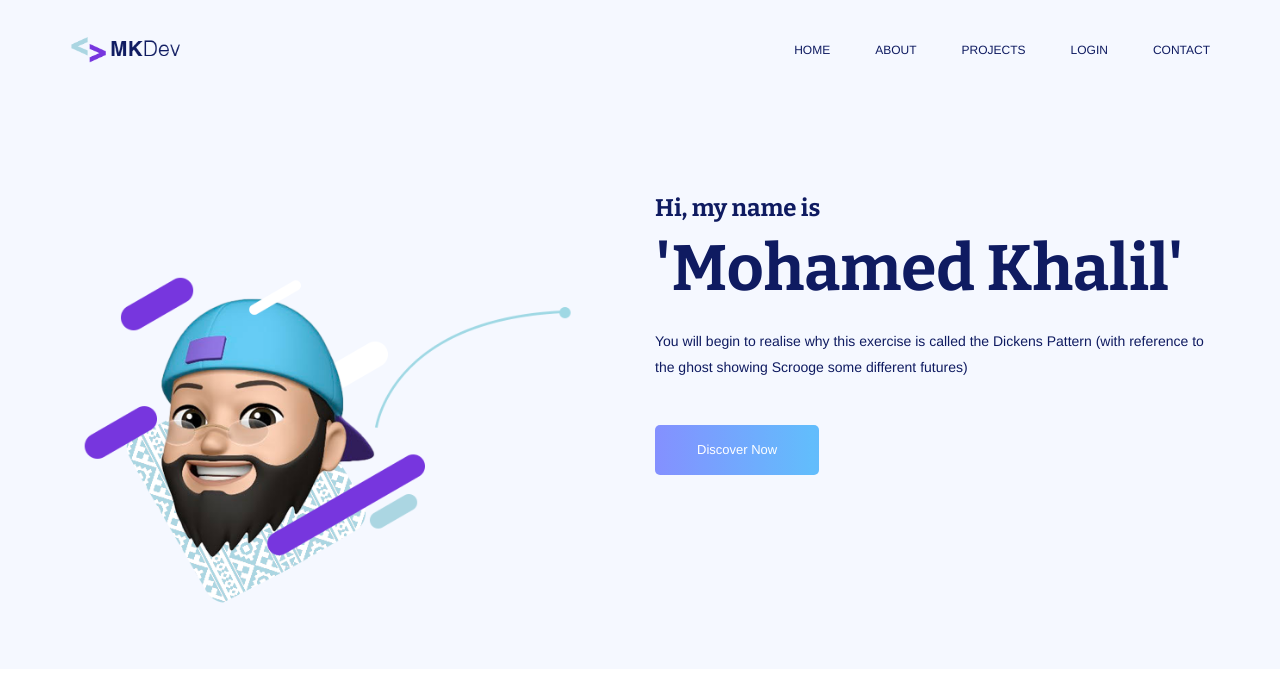
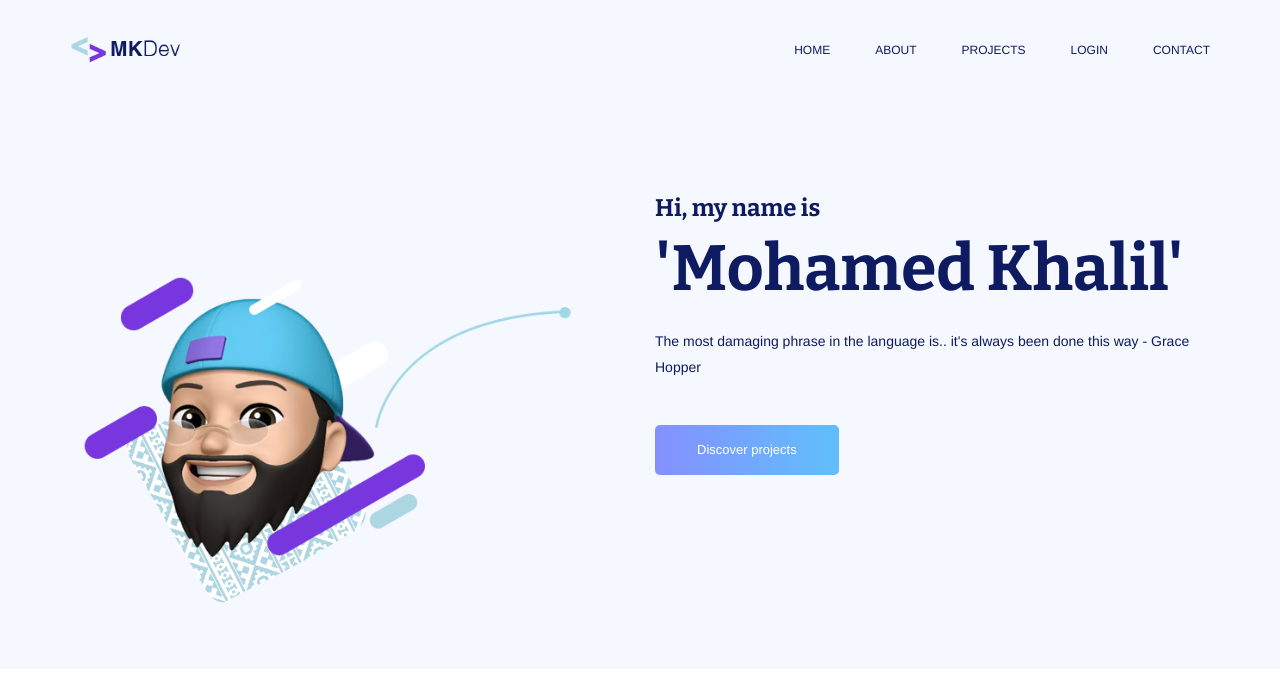
Before and after one commit to mohamedkhalil-dev/MKhalil-dev-portfolio, a Flask app: page / in a window 1280 px wide. Shown: the top 674 px of the page. Run offline with Flask 3, Linux system fonts and the light colour scheme; data comes from the database, SQL or seed files in the repository; some libraries are stand-ins or nearby versions; some web fonts are replaced.

Commit message:
dynamic quotes

```diff
--- a/main.py
+++ b/main.py
@@ -20,7 +20,7 @@ from flask import Flask, render_template, redirect, url_for, flash, abort
 from flask_sqlalchemy import SQLAlchemy
 from flask_bootstrap import Bootstrap
 from flask_ckeditor import CKEditor
-# from requests import Request
+import random
 from flask_login import UserMixin, login_user, LoginManager, login_required, current_user, logout_user
 from datetime import datetime
 import os
@@ -31,7 +31,12 @@ load_dotenv()
 SKILLS = ['Python 3', 'Flask', 'Selenium Webdriver', 'Beautiful soup', 'Request', 'WTForms', 'HTML5',
           'CSS', 'Bootstrap', 'Pandas', 'Numpy', 'Matplotlib', 'Rest', 'SQLite', 'Plotly', 'API',
           'Authentication', 'Adobe Photoshop', 'Adobe Illustrator', 'Adobe Indesign']
-
+QUOTES = [
+    "Programming isn't about what you know; it's about what you can figure out. - Chris Pine",
+"The only way to learn a new programming language is by writing programs in it. - Dennis Ritchie",
+"The most damaging phrase in the language is.. it's always been done this way - Grace Hopper",
+"Don't write better error messages, write code that doesn't need them. - Jason C. McDonald"
+]
 ADMIN_PASSWORD = os.environ.get("ADMIN_PASSWORD")
 
 app = Flask(__name__)
@@ -126,7 +131,8 @@ def logout():
 @app.route('/')
 def home():
     all_projects = Projects.query.all()
-    return render_template('index.html', projects=all_projects, skills=SKILLS)
+    random_quote = random.choice(QUOTES)
+    return render_template('index.html', projects=all_projects, skills=SKILLS, quote=random_quote)
 
 
 
--- a/templates/index.html
+++ b/templates/index.html
@@ -45,9 +45,9 @@
                     <div class="banner_content">
                         <h3>Hi, my name is</h3>
                         <h2>'Mohamed Khalil'</h2>
-                        <p>You will begin to realise why this exercise is called the Dickens Pattern (with reference to
-                            the ghost showing Scrooge some different futures)</p>
-                        <a class="banner_btn" href="#">Discover Now</a>
+
+                        <p>{{ quote }}</p>
+                        <a class="banner_btn" href="{{url_for('portfolio')}}">Discover projects</a>
 
                     </div>
                 </div>
```
